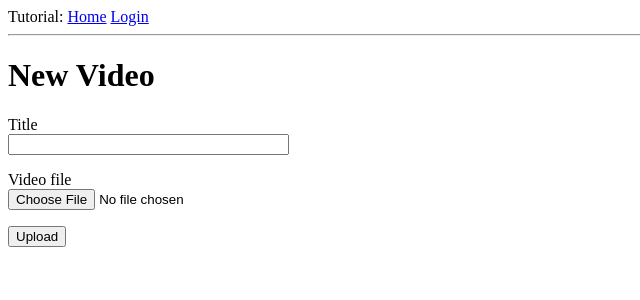
After one commit to bcutrell/study, a Flask app: page /video in a window 1280 px wide. The commit adds this page. Shown: the top 300 px of the page, without its empty margins (0-640 px from the left). Run offline with Flask 2, Linux system fonts and the light colour scheme; some libraries are stand-ins or nearby versions.

Commit message:
adds simple video upload

```diff
--- a/python/flask-tutorial/app/forms.py
+++ b/python/flask-tutorial/app/forms.py
@@ -1,6 +1,8 @@
 from flask_wtf import FlaskForm
 from wtforms import StringField, PasswordField, BooleanField, SubmitField
 from wtforms.validators import DataRequired, ValidationError, Email, EqualTo
+
+from flask_wtf.file import FileField, FileRequired
 from app.models import User
 
 class LoginForm(FlaskForm):
@@ -25,3 +27,8 @@ class RegistrationForm(FlaskForm):
         user = User.query.filter_by(email=email.data).first()
         if user is not None:
             raise ValidationError('Please use a different email address.')
+
+class VideoUploadForm(FlaskForm):
+    title = StringField('Title', validators=[DataRequired()])
+    video_file = FileField('Video file', validators=[FileRequired()])
+    submit = SubmitField('Upload')
--- a/python/flask-tutorial/app/models.py
+++ b/python/flask-tutorial/app/models.py
@@ -1,3 +1,6 @@
+
+# https://www.pythonsheets.com/notes/python-sqlalchemy.html
+
 from datetime import datetime
 from app import db, login
 from werkzeug.security import generate_password_hash, check_password_hash
@@ -21,6 +24,8 @@ class User(UserMixin, db.Model):
         return check_password_hash(self.password_hash, password)
 
 class Video(db.Model):
+    # store videos by title + user + datetime
+
     id = db.Column(db.Integer, primary_key=True)
     title = db.Column(db.String(240))
     user_id = db.Column(db.Integer, db.ForeignKey('user.id'))
--- a/python/flask-tutorial/app/routes.py
+++ b/python/flask-tutorial/app/routes.py
@@ -1,10 +1,14 @@
+import os
 from flask import render_template, flash, redirect, url_for, request
 from app import app
 from app import db
-from app.forms import LoginForm, RegistrationForm
+from app.forms import LoginForm, RegistrationForm, VideoUploadForm
 from flask_login import logout_user, login_required, current_user, login_user
 from app.models import User
 from werkzeug.urls import url_parse
+from werkzeug.utils import secure_filename
+
+# import code ; code.interact(local=dict(globals(), **locals()))
 
 @app.route('/')
 @app.route('/index')
@@ -56,3 +60,16 @@ def register():
         flash('Congratulations, you are now a registered user!')
         return redirect(url_for('login'))
     return render_template('register.html', title='Register', form=form)
+
+@app.route('/video', methods=['GET', 'POST'])
+def video():
+  video = None
+  form = VideoUploadForm()
+
+  if form.validate_on_submit():
+    f = form.video_file.data
+    filename = secure_filename(f.filename)
+    f.save(os.path.join(app.static_folder, 'videos', filename))
+    return redirect(url_for('index'))
+
+  return render_template('video.html', form=form, video=video)
--- a/python/flask-tutorial/app/templates/index.html
+++ b/python/flask-tutorial/app/templates/index.html
@@ -2,6 +2,9 @@
 
 {% block content %}
     <h1>Hello, {{ current_user.username }}</h1>
+    <h2>Upload New Video</h2>
+      <a href="{{ url_for('video') }}">Upload</a>
+
     <h2>Videos</h2>
     {% for video in videos %}
       <p>Title: {{ video['title'] }}</p>
--- /dev/null
+++ b/python/flask-tutorial/app/templates/video.html
@@ -0,0 +1,27 @@
+{% extends "base.html" %}
+
+{% block content %}
+  <h1>New Video</h1>
+  <form action="" method="post" enctype="multipart/form-data">
+    {{ form.hidden_tag() }}
+    <p>
+        {{ form.title.label }}<br>
+        {{ form.title(size=32 )}}<br>
+        {% for error in form.title.errors %}
+            <span style="color: red;">[{{ error }}]</span>
+        {% endfor %}
+    </p>
+    <p>
+        {{ form.video_file.label }}<br>
+        {{ form.video_file(size=64) }}<br>
+        {% for error in form.video_file.errors %}
+            <span style="color: red;">[{{ error }}]</span>
+        {% endfor %}
+    </p>
+    <p>{{ form.submit() }}</p>
+  </form>
+
+  {% if video %}
+    <img src="{{ url_for('static', filename=video) }}">
+  {% endif %}
+{% endblock %}
```
Also changed, not shown: python/flask-tutorial/app/templates/register.html (line endings or trailing spaces), 1 other file.
